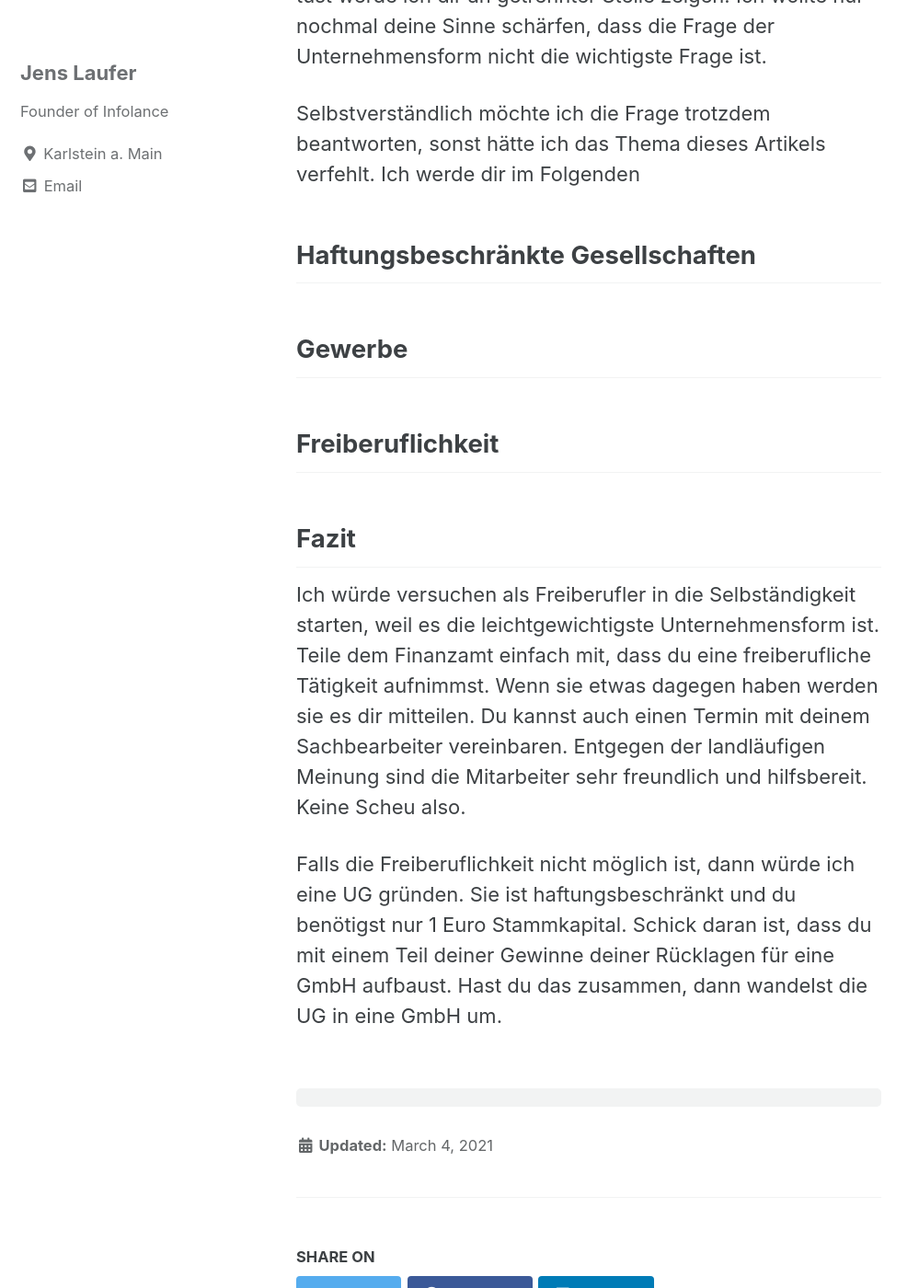
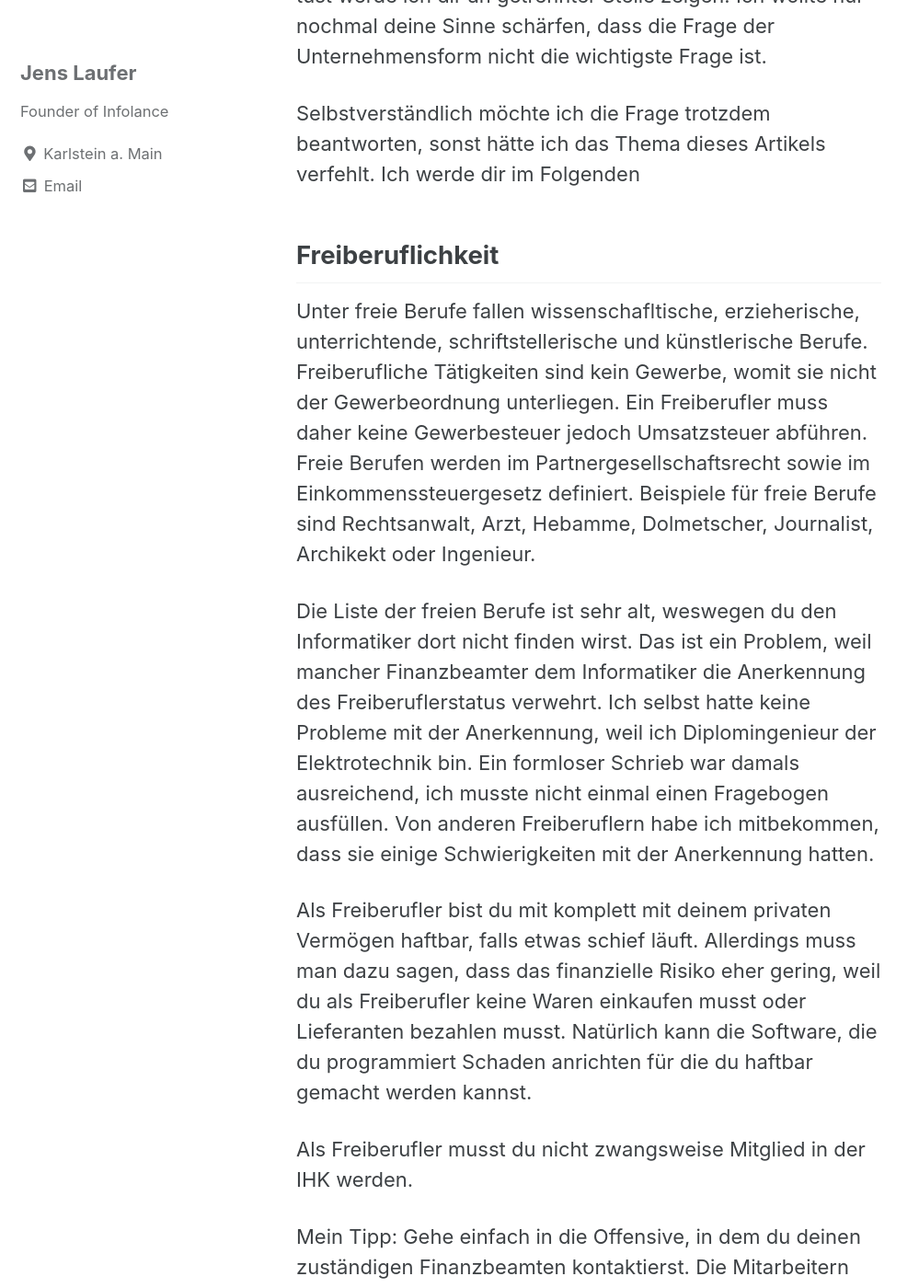
Before and after one commit to jenslaufer/infolance-site, a Jekyll site: the page built from _posts/2021-03-04-welche_unternehmensform_für_die_it_selbständigkeit.md, in a window 1280 px wide and 1400 px high, scrolled down 911 px. Shown: the whole window at 92% size, without its empty margins (0-999 px from the left). Built offline with Jekyll 4.4.1, drawn with Linux system fonts in a browser that asks for light colours; cached includes are drawn as plain includes; some of the changed text lies outside the part shown.

Commit message:
new article

```diff
--- a/_posts/2021-03-04-welche_unternehmensform_für_die_it_selbständigkeit.md
+++ b/_posts/2021-03-04-welche_unternehmensform_für_die_it_selbständigkeit.md
@@ -5,11 +5,29 @@ Eine der ersten Fragen, welche ich von Festangestellten gestellt bekomme, die mi
 Selbstverständlich möchte ich die Frage trotzdem beantworten, sonst hätte ich das Thema dieses Artikels verfehlt. Ich werde dir im Folgenden
 
 
+## Freiberuflichkeit
+
+Unter freie Berufe fallen wissenschafltische, erzieherische, unterrichtende, schriftstellerische und künstlerische Berufe. Freiberufliche Tätigkeiten sind kein Gewerbe, womit sie nicht der Gewerbeordnung unterliegen. Ein Freiberufler muss daher keine Gewerbesteuer jedoch Umsatzsteuer abführen. Freie Berufen werden im Partnergesellschaftsrecht sowie im Einkommenssteuergesetz definiert. Beispiele für freie Berufe sind Rechtsanwalt, Arzt, Hebamme, Dolmetscher, Journalist, Archikekt oder Ingenieur.
+
+Die Liste der freien Berufe ist sehr alt, weswegen du den Informatiker dort nicht finden wirst. Das ist ein Problem, weil mancher Finanzbeamter dem Informatiker die Anerkennung des Freiberuflerstatus verwehrt. Ich selbst hatte keine Probleme mit der Anerkennung, weil ich Diplomingenieur der Elektrotechnik bin. Ein formloser Schrieb war damals ausreichend, ich musste nicht einmal einen Fragebogen ausfüllen. Von anderen Freiberuflern habe ich mitbekommen, dass sie einige Schwierigkeiten mit der Anerkennung hatten.
+
+Als Freiberufler bist du mit komplett mit deinem privaten Vermögen haftbar, falls etwas schief läuft. Allerdings muss man dazu sagen, dass das finanzielle Risiko eher gering, weil du als Freiberufler keine Waren einkaufen musst oder Lieferanten bezahlen musst. Natürlich kann die Software, die du programmiert Schaden anrichten für die du haftbar gemacht werden kannst.
+
+Als Freiberufler musst du nicht zwangsweise Mitglied in der IHK werden.
+
+Mein Tipp: Gehe einfach in die Offensive, in dem du deinen zuständigen Finanzbeamten kontaktierst. Die Mitarbeitern von Finanzämtern sind meist sehr hilfsbereit.
+
+## Einzelunternehmen
+
+Die einfachste Form in Deutschland ein Gewerbe alleine anzumelden ist das Einzelunternehmen. Ähnlich wie als Freiberufler bist du frei in deinen Enscheidungen. Allerd
+
+## Gesellschaft bürgerlichen Rechts (GbR)
+
+
+
 ## Haftungsbeschränkte Gesellschaften
 
-## Gewerbe
 
-## Freiberuflichkeit
 
 
 ## Fazit
```
